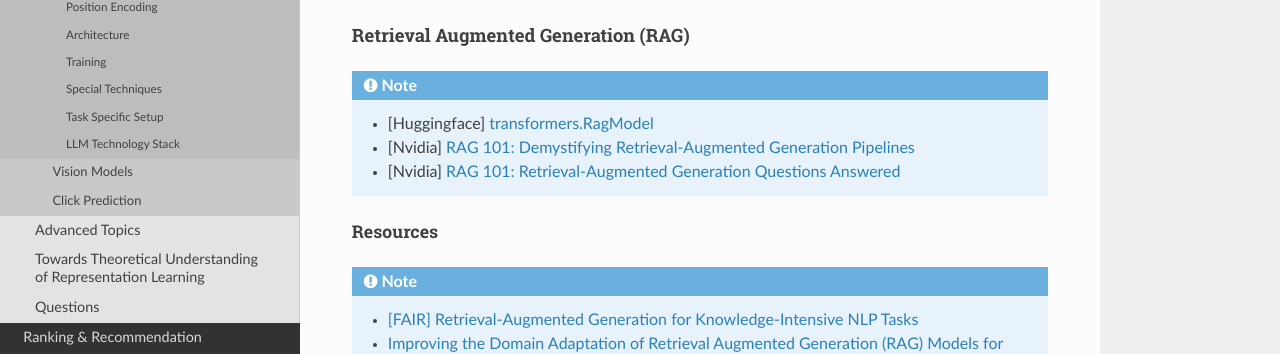
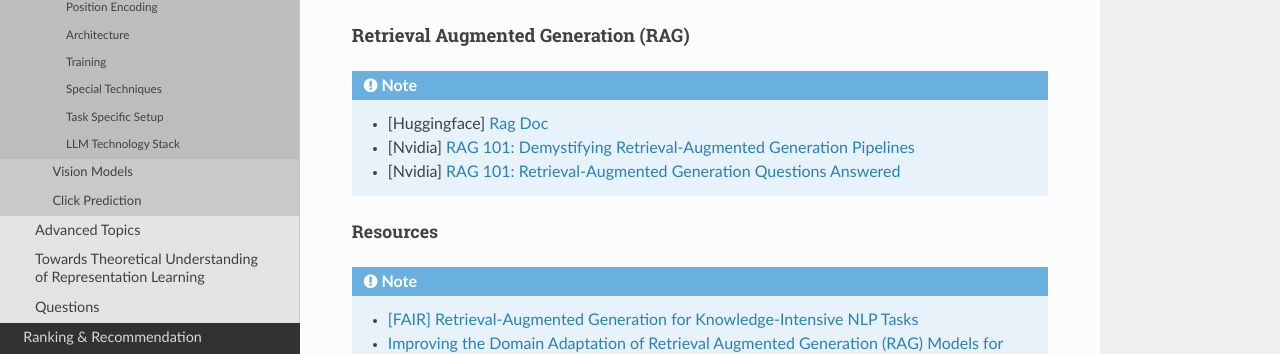
Before and after one commit to uselesstechjunks/leetcode, a Sphinx documentation site: the page built from docs/source/dl/application/nlp.rst, in a window 1280 px wide and 900 px high, scrolled down 7237 px. Shown: the part 144-498 px from the top of the window. Built offline with Sphinx 7.4.7 and the Read the Docs theme 2.0.0, drawn with Linux system fonts in a browser that asks for light colours.

Commit message:
Update nlp.rst

```diff
--- a/docs/source/dl/application/nlp.rst
+++ b/docs/source/dl/application/nlp.rst
@@ -273,7 +273,7 @@ Embedding Retrieval: Vector DB
 Retrieval Augmented Generation (RAG)
 -----------------------------------------------------------------------------------------
 .. note::
-	* [Huggingface] `transformers.RagModel <https://huggingface.co/docs/transformers/main/en/model_doc/rag#transformers.RagModel>`_
+	* [Huggingface] `Rag Doc <https://huggingface.co/docs/transformers/main/en/model_doc/rag#rag>`_
 	* [Nvidia] `RAG 101: Demystifying Retrieval-Augmented Generation Pipelines <https://resources.nvidia.com/en-us-ai-large-language-models/demystifying-rag-blog>`_
 	* [Nvidia] `RAG 101: Retrieval-Augmented Generation Questions Answered <https://developer.nvidia.com/blog/rag-101-retrieval-augmented-generation-questions-answered/>`_
 
```
